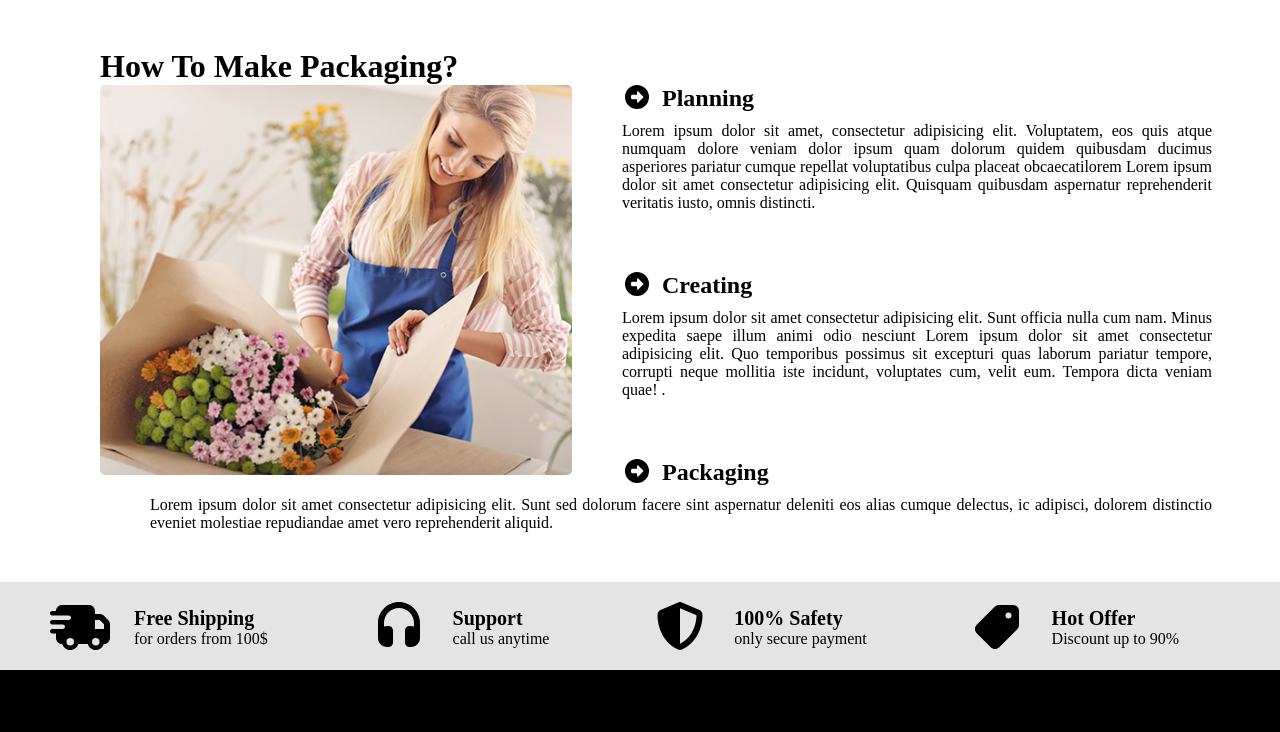
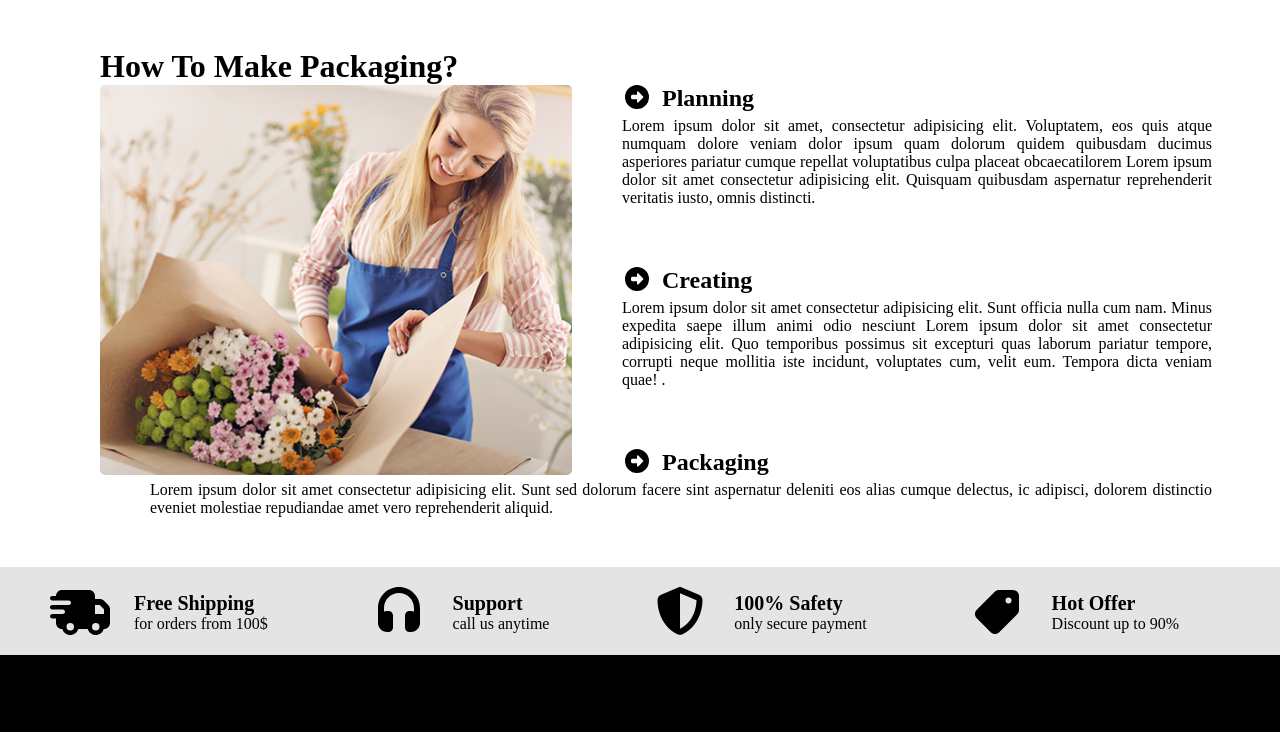
Before and after one commit to pmh33/pmh33.github.io, a plain HTML site: page OnlineShop/index.html in a window 1280 px wide. Shown: the part 1851-2583 px from the top of the page. Drawn offline with Linux system fonts and the light colour scheme.

Commit message:
css assignment

```diff
--- a/OnlineShop/CSS/style.css
+++ b/OnlineShop/CSS/style.css
@@ -191,7 +191,7 @@
 
 .outline p {
     text-align: justify;
-    margin-top: 10px;
+    margin-top: 5px;
 }
 
 .header {
```
